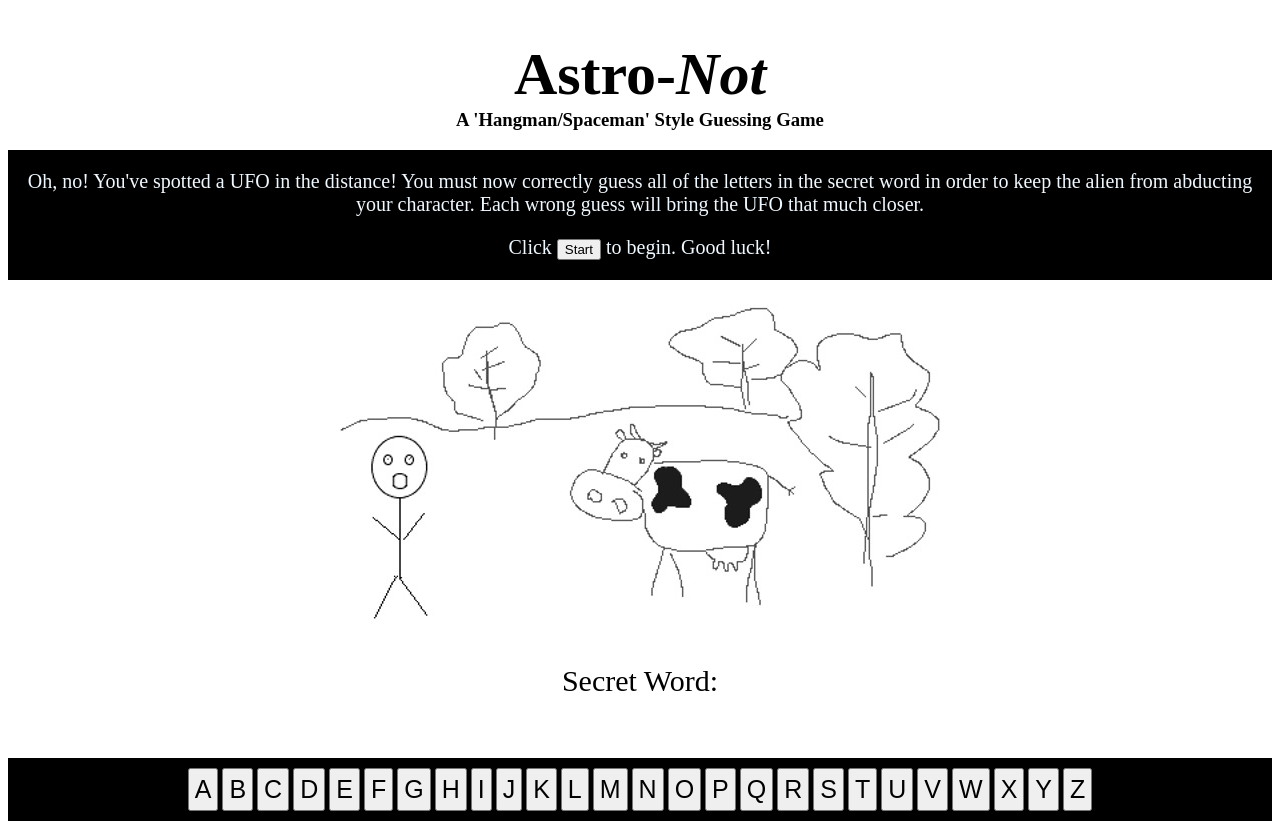
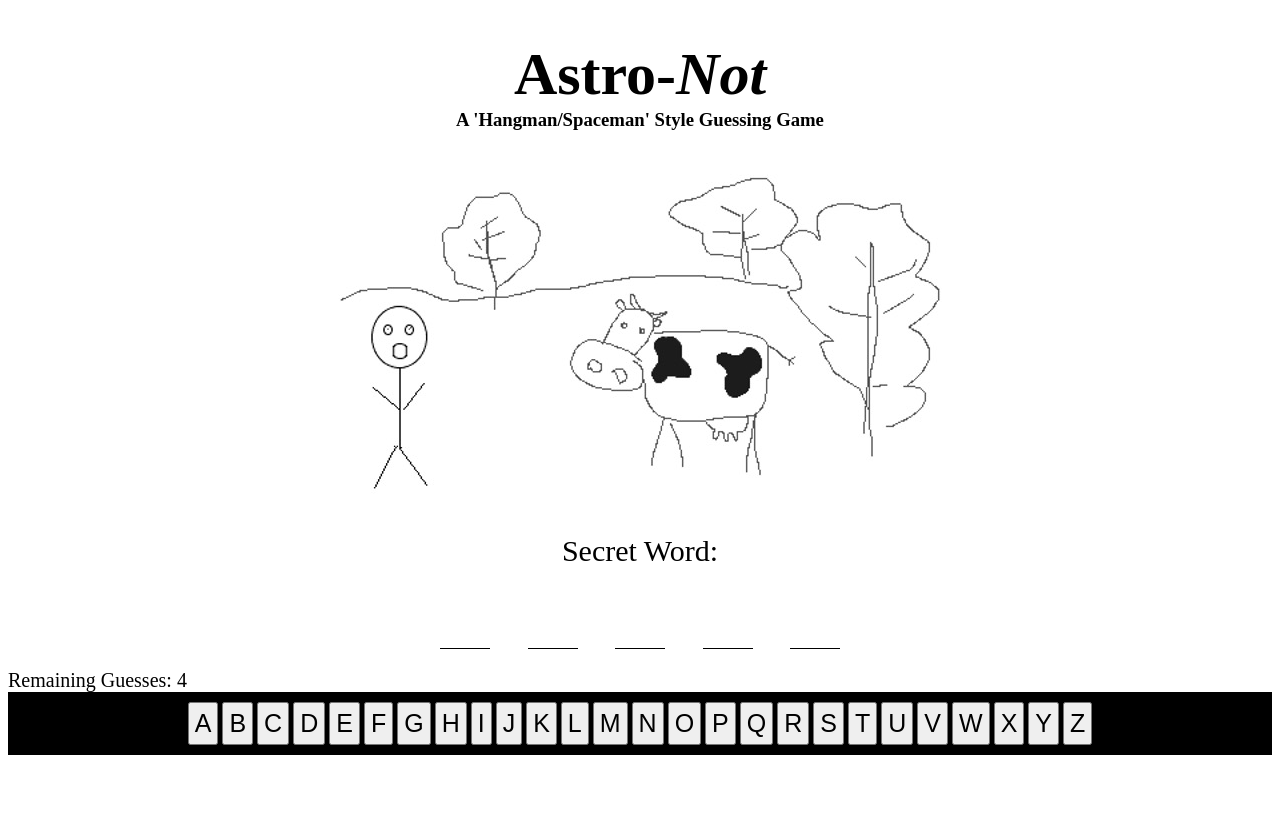
Before and after one commit to j4simon/Spaceman, a plain HTML site: page index.html in a window 1280 px wide. Both pictures are taken after a click on the element 640 px from the left and 215 px from the top of the page. After the commit the page ends 800 px from the top, so only its background shows below. Drawn offline with Linux system fonts and the light colour scheme.

Commit message:
Project 1 More Progress

```diff
--- a/index.html
+++ b/index.html
@@ -21,10 +21,10 @@
     </div>
     <img id="field" src="/Images/markup.jpg">
 <div id="secret">
-    <p> Secret Word:
+    <p> Secret Word: </p>
+<div id="underScores"></div>
 </div>
-<p id="underScores"></p>
-<!-- <div>Remaining Guesses:<span id="remainingGuesses"> </span></div> -->
+<div id="guessesLeft">Remaining Guesses:<span id="remainingGuesses"> </span></div>
     <div id="guesses">
         <button id="A" type="button">A</button>
         <button id="B" type="button">B</button>
--- a/main.js
+++ b/main.js
@@ -1,52 +1,49 @@
 class SecretWord {
-    constructor(level,words) {
+    constructor(level,words,guesses,underScores) {
         this.level = 0;
         this.words = words;
+        this.guesses = 4;
+        // this.underScores = [];
     }
+
 }
 
 // Load screen has player instructions and start button
-
 // }
 let start = document.getElementById("start");
 let answer = "";
-let level1 = new SecretWord(0,['ADULT','AGENT','ANGER','APPLE','AWARD','BEACH','BIRTH','BLOCK','BOARD','BRAIN','BREAD','CHAIN','CHAIR','CHEST','CHIEF','CHILD','CLASS','CLOCK','COACH','COAST','COURT','COVER','CREAM','CROWN','CYCLE','DANCE','DEPTH','DOUBT','DRAFT','DRAMA','DREAM','DRESS','FLOOR','FOCUS','FORCE','FRAME','FRONT','FRUIT','GLASS','GRASS','GREEN','HORSE','HOTEL','HOUSE','IMAGE','INDEX','INPUT','ISSUE','JUDGE','KNIFE','LAYER','LEVEL','LIGHT','LIMIT','LUNCH','MAJOR','MARCH','MATCH','METAL','MODEL','MONEY','MONTH','NORTH','NOVEL','NURSE','OFFER','ORDER','PAPER','PARTY','PEACE','PROOF','QUEEN','RADIO','RANGE','RATIO','ROUND','ROUTE','SCALE','SCENE','SHEEP','SHEET','SHIFT','SHIRT','SMOKE','SOUND','SOUTH','SPACE','STYLE','SUGAR','TABLE','TASTE','THEME','THING','TITLE','TOTAL','TOUCH','UNCLE','UNION','UNITY','VALUE','VIDEO','VISIT','VOICE','WASTE','WATCH','WATER','WHILE','WOMAN','WORLD','YOUTH']);
-let underScore = [];
+let level1 = new SecretWord(0,['ADULT','AGENT','ANGER','APPLE','AWARD','BEACH','BIRTH','BLOCK','BOARD','BRAIN','BREAD','CHAIN','CHAIR','CHEST','CHIEF','CHILD','CLASS','CLOCK','COACH','COAST','COURT','COVER','CREAM','CROWN','CYCLE','DANCE','DEPTH','DOUBT','DRAFT','DRAMA','DREAM','DRESS','FLOOR','FOCUS','FORCE','FRAME','FRONT','FRUIT','GLASS','GRASS','GREEN','HORSE','HOTEL','HOUSE','IMAGE','INDEX','INPUT','ISSUE','JUDGE','KNIFE','LAYER','LEVEL','LIGHT','LIMIT','LUNCH','MAJOR','MARCH','MATCH','METAL','MODEL','MONEY','MONTH','NORTH','NOVEL','NURSE','OFFER','ORDER','PAPER','PARTY','PEACE','PROOF','QUEEN','RADIO','RANGE','RATIO','ROUND','ROUTE','SCALE','SCENE','SHEEP','SHEET','SHIFT','SHIRT','SMOKE','SOUND','SOUTH','SPACE','STYLE','SUGAR','TABLE','TASTE','THEME','THING','TITLE','TOTAL','TOUCH','UNCLE','UNION','UNITY','VALUE','VIDEO','VISIT','VOICE','WASTE','WATCH','WATER','WHILE','WOMAN','WORLD','YOUTH'],0,[]);
 
 start.addEventListener('click', () => {
    answer = level1.words[Math.floor(Math.random() * level1.words.length)];
    console.log(answer);
+   for (let i=0 ; i < answer.length; i++) {
 
+   const letterDiv = document.createElement('div');
+   letterDiv.classList.add("letter");
+   const secretDiv = document.querySelector("#underScores");
+   secretDiv.appendChild(letterDiv);
+   document.getElementById("start").style.display = "none";
+
+   }
 })
 //     player character appears in field with a cow and UFO can be seen in the distance
 
+document.querySelector("#remainingGuesses").innerHTML = " " + level1.guesses;
+
 //     A random word of specific length is generated
-function guessedWord() {
-    underScore = answer.split('').map()
-}
-
-
-
-// while (remainingLetters > 0) {
-//     document.getElementById("underScores") = underScore.join(" ");
-// }
 
 //     Clickable alphabet populates on screen
 document.getElementById("A").addEventListener('click', (e) => {
-    for (let j = 0; j < answer.length; j++) {
-        for (let i = 0; i < answer.length; i++) {
-            underScore[i] = "_";
+        if (level1.answer.includes("A")) {
+            if ( guesses > 0 ) {
+                this.guesses -= 1;
+                console.log("guesses");
+            console.log(A.innerText);
+            } else {
+                alert("Letter Not Found");
+            }
         }
-    let remainingLetters = answer.length;
-    if(answer.indexOf(A.innerText) > -1) {
-        if(answer[j] === A.innerText) {
-        underScore[j] = A.innerText;
-        console.log(true);
-        remainingLetters--;
-        console.log(A.innerText);
-        }
-      }
-    }
 })
 document.getElementById("B").addEventListener('click', (e) => {
     console.log(B.innerText);
@@ -127,8 +124,6 @@ document.getElementById("Z").addEventListener('click', (e) => {
 // When player chooses a letter
 //     that letter disapears from the choose options
 // guesses.onclick = function(e) {
-//     if(words.contains(onclick.innerText) {
-//         print(innerText)
 // }
 // If player guesses a correct letter
 //     letter(s) in answer becomes visible
--- a/style.css
+++ b/style.css
@@ -32,11 +32,15 @@ h3 {
 }
 
 #underScores {
-    margin-top: -60px;
+    display: flex;
+    justify-content: space-between;
+    width: 400px;
+    margin: 0 auto;
+    /* margin-top: -60px;
     margin-bottom: 50px;
     font-size: 50px ;
     text-align:center;
-    padding: 20px;
+    padding: 20px; */
 }
 
 #start {
@@ -64,3 +68,12 @@ h3 {
     padding: 5px;
     font-size: 25px;
 }
+.letter {
+
+    border-bottom: 1px solid black;
+    width: 50px;
+    height: 50px;
+}
+#guessesLeft {
+    font-size: 20px;
+}
```
Also changed, not shown: Images/UFO.png (added).
